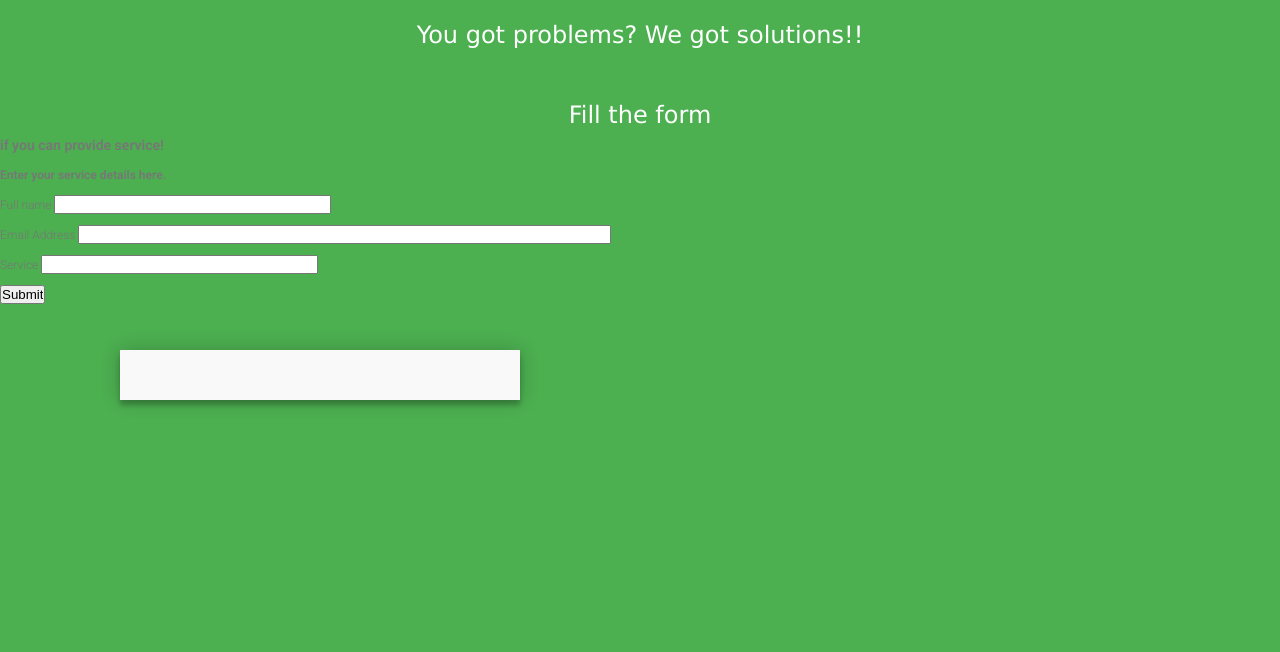
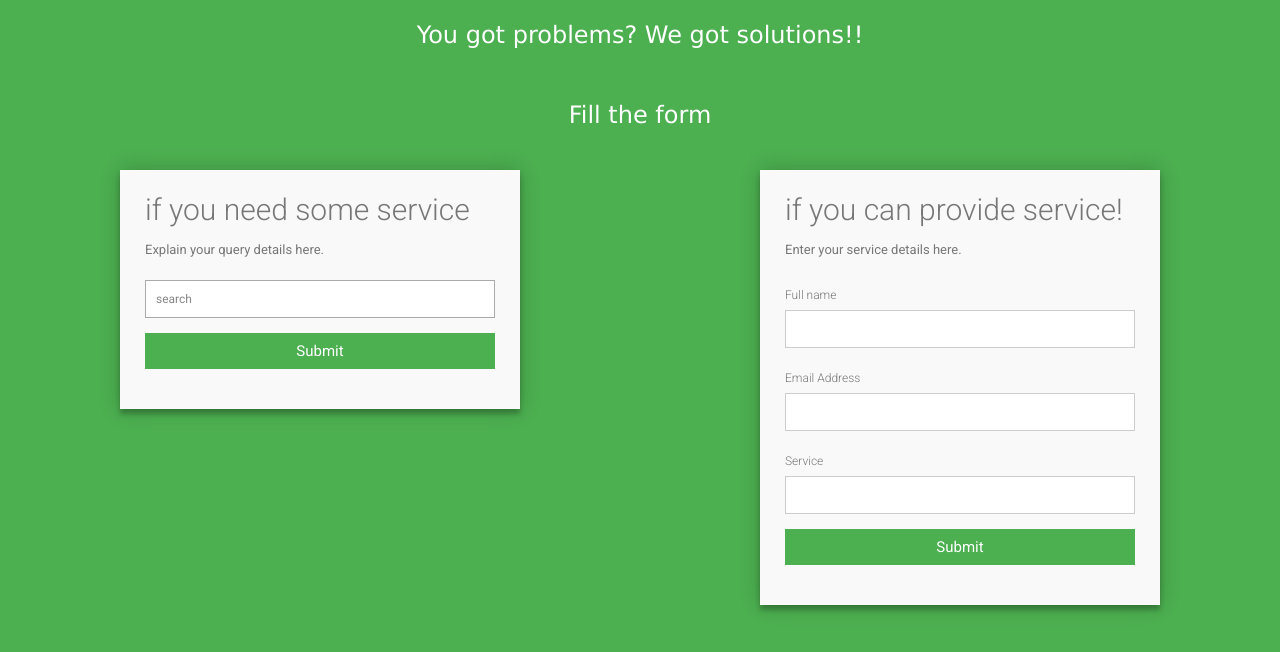
Before and after one commit to anushkrishnav/supdem, a Flask app: template templates/index.html in a window 1280 px wide. Shown: the top 652 px of the page. Run offline with Flask 2, Linux system fonts and the light colour scheme; the template is opened without the code that fills it, so the values that code supplies are empty, except form fields; tables that the repository leaves empty hold one stand-in row (values such as "Sample post"); form fields are guessed from the names that the template uses.

Commit message:
Fixed form

```diff
--- a/appli.py
+++ b/appli.py
@@ -11,24 +11,25 @@ migrate = Migrate(app, db=db)
 
 from model import Supplier, User
 from forms import UserForm, SupplierForm
-@app.route("/register", methods=['GET', 'POST'])
+
+@app.route("/", methods=['GET', 'POST'])
 def home():
     #SupplierForm
     Sf = SupplierForm()
+    Rf = UserForm()
     if request.method == "POST":
             sfor = Supplier(email=Sf.email.data, name=Sf.name.data, service=Sf.service.data)
             db.session.add(sfor)
             db.session.commit()
             flash('Congratulations, you are now a registered Supplier!')
             return redirect(url_for('data'))
+
     return render_template('index.html',form=Sf)
 
 @app.route("/data",methods = ['GET','POST'])
 def data():
     if request.method == 'GET':
         Supp = Supplier.query.all()
-        print(Supp)
-
         return render_template('data.html',Supp=Supp)
 
 
--- a/model.py
+++ b/model.py
@@ -3,6 +3,7 @@ class User(db.Model):
     id = db.Column(db.Integer, primary_key=True)
     email = db.Column(db.String(120), unique=True, nullable=False)
     name = db.Column(db.String(60), nullable=False)
+    address = db.Column(db.String(500), nullable=False)
     service = db.Column(db.String(60), nullable=False)
 
     def __repr__(self):
--- a/templates/index.html
+++ b/templates/index.html
@@ -1,142 +1,62 @@
 
 {% extends "Layouts/layout.html" %}
 {% block content %}
-<body>
     <div class="headingTop"> You got problems? We got solutions!!</div>
     <br>
     <div class="headingTop"> Fill the form</div>
-    <form class="form-default" action=" " method="POST">
 
-        <div class="login-form">
-            <!-- logo-login -->
-            <div class="logo-login">
-            </div><h3>if you can provide service!</h3>
-            <h4>Enter your service details here.</h4>
-            {{form.hidden_tag()}}
+    <div class="row">
+        <div class="column">
+            <div class="container">
+                <form id="contact" action="{{ url_for('home') }}" method="post">
+                    <h3>if you need some service</h3>
+                    <h4>Explain your query details here.</h4>
+                <fieldset>
 
-            <div class="form-input">
+                    <input placeholder="search" type="text" tabindex="1" required autofocus>
+
+
+                    </fieldset>
+                    <fieldset>
+                        <button name="submit" type="submit" >Submit</button>
+                    </fieldset>
+                </form>
+            </div>
+        </div>
+        <div class=column>
+            <div class="container">
+                <form id="contact" action="" method="post">
+                    <h3>if you can provide service!</h3>
+                    <h4>Enter your service details here.</h4>
+                    {{form.hidden_tag()}}
+
+
+            <fieldset>
                 <label for="name">Full name</label>
                 {{ form.name(size=32) }}<br>
                 {% for error in form.name.errors %}
             <span style="color: red;">[{{ error }}]</span>
             {% endfor %}
-            </div>
-            <div class="form-input">
+            </fieldset>
+            <fieldset>
                 <label for="name">Email Address</label>
                 {{ form.email(size=64) }}<br>
             {% for error in form.email.errors %}
             <span style="color: red;">[{{ error }}]</span>
             {% endfor %}
-            </div>
-            <div class="form-input">
+            </fieldset>
+            <fieldset>
                 <label for="Service">Service</label>
                 {{ form.service(size=32) }}<br>
                 {% for error in form.service.errors %}
             <span style="color: red;">[{{ error }}]</span>
             {% endfor %}
-            </div>
-            <div class="form-input pt-30">
-                {{ form.submit() }}
-            </div>
-        </div>
-    </form>
 
-    <!--
-    <div class="row">
-        <div class="column">
-            <div class="container">
-                <form id="contact" action="" method="post">
-                    <h3>if you need some service</h3>
-                    <h4>Explain your query details here.</h4>
-                    <fieldset>
-                        <input placeholder="Name [First and Last]" type="text" tabindex="1" required autofocus>
-                    </fieldset>
-                    <fieldset>
-                        <input placeholder="Email Address" type="url" tabindex="4" required>
-                    </fieldset>
-                    <fieldset>
-                        <input placeholder="Phone Number" type="url" tabindex="4" required>
-                    </fieldset>
-                    <fieldset>
-                        <input placeholder="Address" type="text" tabindex="1" required autofocus>
-                    </fieldset>
-                    <fieldset>
-                        <input placeholder="Council District(by state)" type="text" tabindex="1" required autofocus>
-                    </fieldset>
-                    <fieldset>
-                        <input placeholder="Age" type="text" tabindex="1" required autofocus>
-                    </fieldset>
-                    <fieldset>
-                        <input placeholder="Sex [Male or Female]+preferred pronouns" type="email" tabindex="2" required>
-                    </fieldset>
-                    <fieldset>
-                        <input placeholder="Type of Request" type="tel" tabindex="3" required>
-                    </fieldset>
-                    <fieldset>
-                        <select name="Services" id="services" class="dropDown">
-                            <option value="volvo">Gardening</option>
-                            <option value="saab">Monetory</option>
-                            <option value="opel">Plumbing</option>
-                            <option value="audi">Food</option>
-                        </select>
-                    </fieldset>
-                    <fieldset>
-                        <input placeholder="Council district" type="url" tabindex="4" required>
-                    </fieldset>
+            </fieldset>
 
-                    <fieldset>
-                        <button name="submit" type="submit" id="contact-submit" data-submit="...Sending">Submit</button>
-                    </fieldset>
-                </form>
-            </div>
-        </div> -->
-        <div class=column>
-            <div class="container">
-                <form id="contact" action=" " method="POST">
-
-
-
-
-                    <!-- <fieldset>
-
-                        <input placeholder="Name [First and Last]" type="text" tabindex="1" required autofocus>
-                    </fieldset>
-                    <fieldset>
-                        <input placeholder="Email Address" type="url" tabindex="4" required>
-                    </fieldset>
-                    <fieldset>
-                        <input placeholder="Phone Number" type="url" tabindex="4" required>
-                    </fieldset>
-                    <fieldset>
-                        <input placeholder="Address" type="text" tabindex="1" required autofocus>
-                    </fieldset>
-                    <fieldset>
-                        <input placeholder="Council District(by state)" type="text" tabindex="1" required autofocus>
-                    </fieldset>
-                    <fieldset>
-                        <input placeholder="Age" type="text" tabindex="1" required autofocus>
-                    </fieldset>
-                    <fieldset>
-                        <input placeholder="Sex [Male or Female]+preferred pronouns" type="email" tabindex="2" required>
-                    </fieldset>
-                    <fieldset>
-                        <input placeholder="Type of Request" type="tel" tabindex="3" required>
-                    </fieldset>
-                    <fieldset>
-                        <select name="Services" id="services" class="dropDown">
-                            <option value="volvo">Gardening</option>
-                            <option value="saab">Monetory</option>
-                            <option value="opel">Plumbing</option>
-                            <option value="audi">Food</option>
-                        </select>
-                    </fieldset>
-                    <fieldset>
-                        <input placeholder="Council district" type="url" tabindex="4" required>
-                    </fieldset>
-
-                    <fieldset>
-                        <button name="submit" type="submit" id="contact-submit" data-submit="...Sending">Submit</button>
-                    </fieldset> -->
+            <fieldset>
+                <button name="submit" type="submit" >Submit</button>
+            </fieldset>
                 </form>
             </div>
         </div>
```
Also changed, not shown: README.md.
